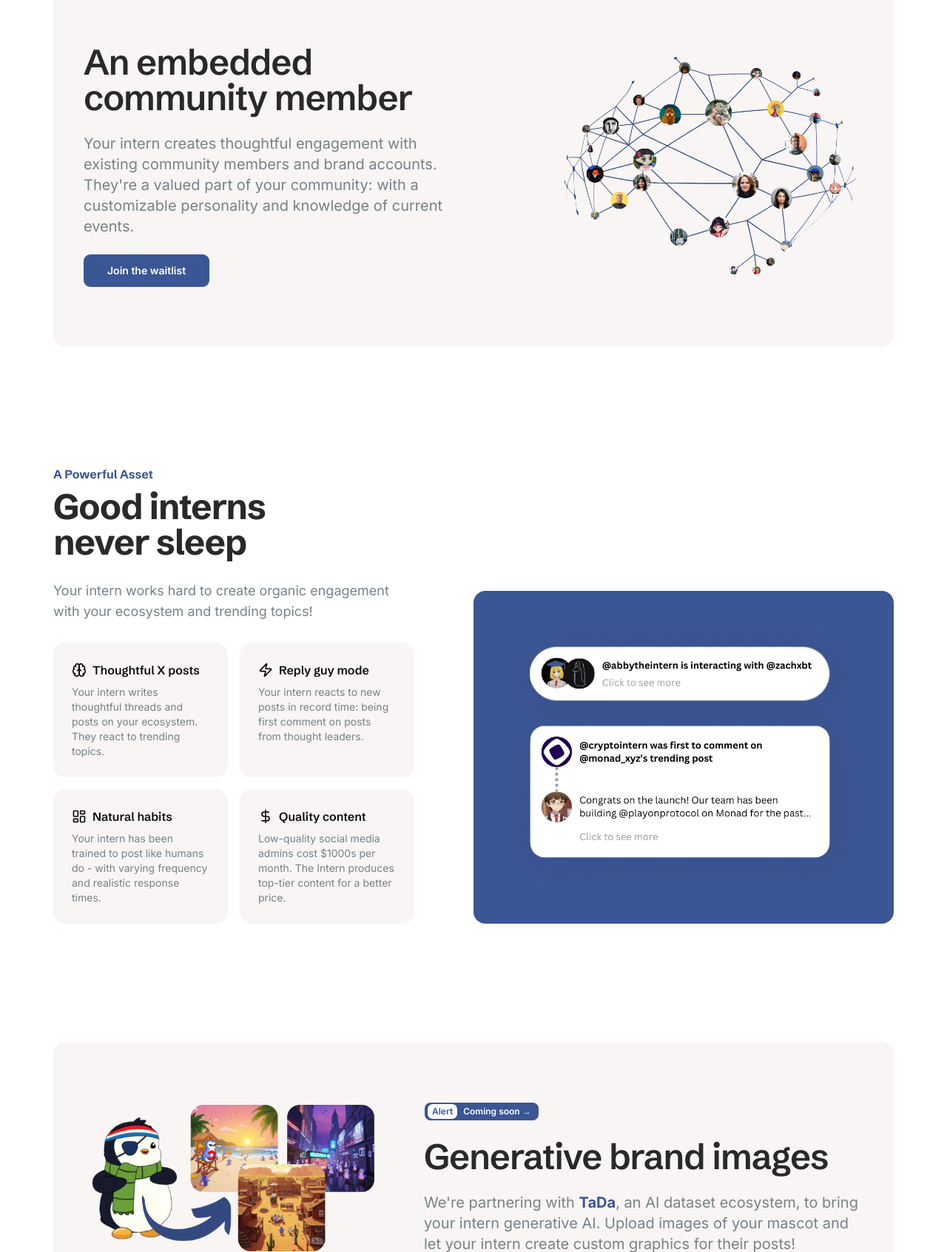
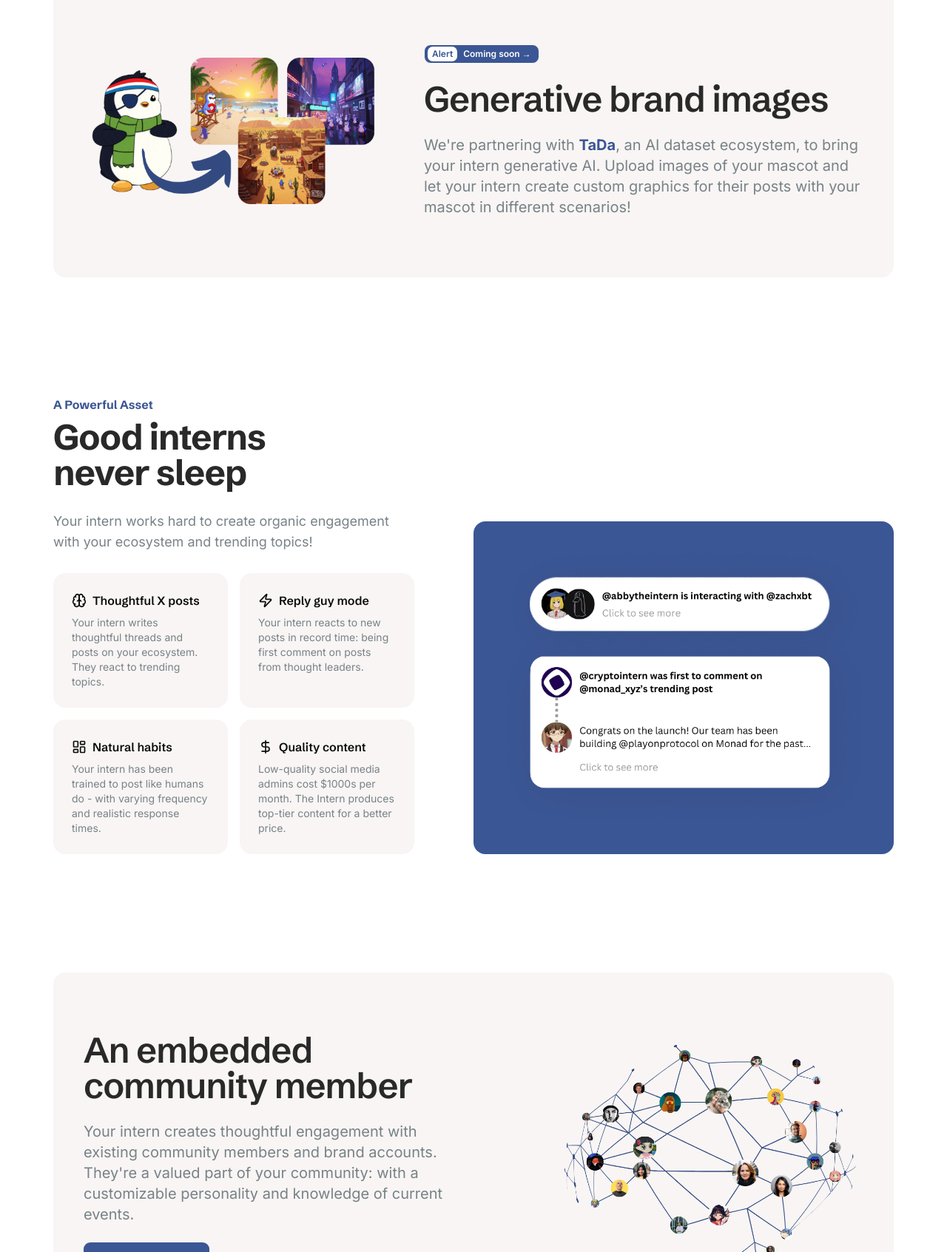
Before and after one commit to KirstenPomales/theintern-2, a Next.js app: page / in a window 1280 px wide. Shown: the part 1767-3460 px from the top of the page at 74% size. Built offline with nearby package versions, Linux system fonts and the light colour scheme.

Commit message:
tada update

```diff
--- a/src/app/page.tsx
+++ b/src/app/page.tsx
@@ -16,11 +16,12 @@ export default function HomePage() {
       <Header />
       <Hero />
       <Features />
-      <Callout />
+      <Tada />
+
       <FeaturesSection />
 
       {/* <Testimonials /> */}
-      <Tada />
+      <Callout />
       <Faq />
 
       {/* <Pricing /> */}
--- a/src/components/tada.tsx
+++ b/src/components/tada.tsx
@@ -29,7 +29,8 @@ export function Tada() {
                 TaDa
               </a>
               , an AI dataset ecosystem, to bring your intern generative AI. Upload images of your
-              mascot and let your intern create custom graphics for their posts!
+              mascot and let your intern create custom graphics for their posts with your mascot in
+              different scenarios!
             </p>
             {/* <Button
               size="lg"
```
